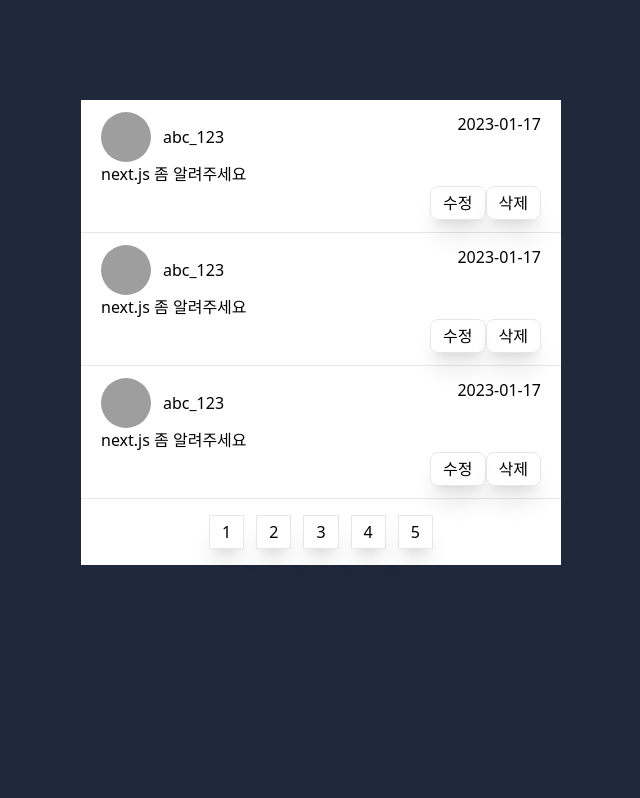
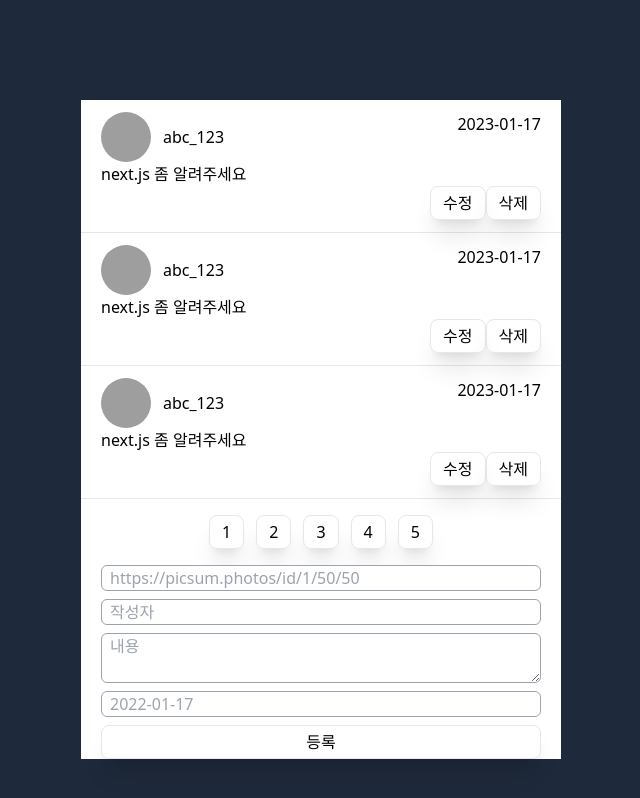
Before and after one commit to dukjjang/comments, a React (Create React App) app: page / in a window 1280 px wide. Shown: the whole page, without its empty margins (319-959 px from the left). Built offline with nearby package versions, Linux system fonts and the light colour scheme; grey boxes are pictures that could not be loaded.

Commit message:
design: 등록 form css 추가

```diff
--- /dev/null
+++ b/src/components/CommentForm.tsx
@@ -0,0 +1,18 @@
+import { INPUTS } from "../constants/index";
+
+const CommentForm = () => {
+  return (
+    <form className="flex flex-col px-5 gap-2 bg-white">
+      {INPUTS.map((input) => {
+        if (input.name === "content")
+          return <textarea className="input" {...input} />;
+        else return <input className="input" {...input} />;
+      })}
+      <button className="btn" type="submit">
+        등록
+      </button>
+    </form>
+  );
+};
+
+export default CommentForm;
--- a/src/components/Comments.tsx
+++ b/src/components/Comments.tsx
@@ -1,4 +1,5 @@
 import { Fragment } from "react";
+import CommentForm from "./CommentForm";
 import CommentItem from "./CommentItem";
 import Pagination from "./Pagination";
 
@@ -11,6 +12,7 @@ const Comments = () => {
         <CommentItem />
       </ul>
       <Pagination />
+      <CommentForm />
     </Fragment>
   );
 };
--- a/src/components/Pagination.tsx
+++ b/src/components/Pagination.tsx
@@ -2,19 +2,19 @@ const Pagination = () => {
   return (
     <ul className="bg-white flex p-4 gap-3 justify-center">
       <li>
-        <button className="pagiBtn">1</button>
+        <button className="btn">1</button>
       </li>
       <li>
-        <button className="pagiBtn">2</button>
+        <button className="btn">2</button>
       </li>
       <li>
-        <button className="pagiBtn">3</button>
+        <button className="btn">3</button>
       </li>
       <li>
-        <button className="pagiBtn">4</button>
+        <button className="btn">4</button>
       </li>
       <li>
-        <button className="pagiBtn">5</button>
+        <button className="btn">5</button>
       </li>
     </ul>
   );
--- /dev/null
+++ b/src/constants/index.tsx
@@ -0,0 +1,6 @@
+export const INPUTS = [
+  { name: "profile", placeHolder: "https://picsum.photos/id/1/50/50" },
+  { name: "author", placeHolder: "작성자" },
+  { name: "content", placeHolder: "내용" },
+  { name: "createdAt", placeHolder: "2022-01-17" },
+];
--- a/src/index.css
+++ b/src/index.css
@@ -14,6 +14,9 @@
     @apply border px-3 py-1 rounded-lg shadow-xl;
   }
   .pagiBtn {
-    @apply px-3 py-1 border shadow-xl;
+    @apply px-3 py-1 border rounded-lg shadow-xl;
+  }
+  .input {
+    @apply border px-2 rounded-md border-gray-400;
   }
 }
```
